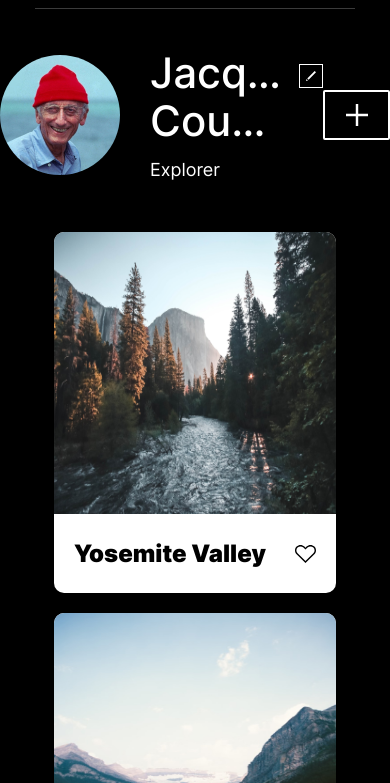
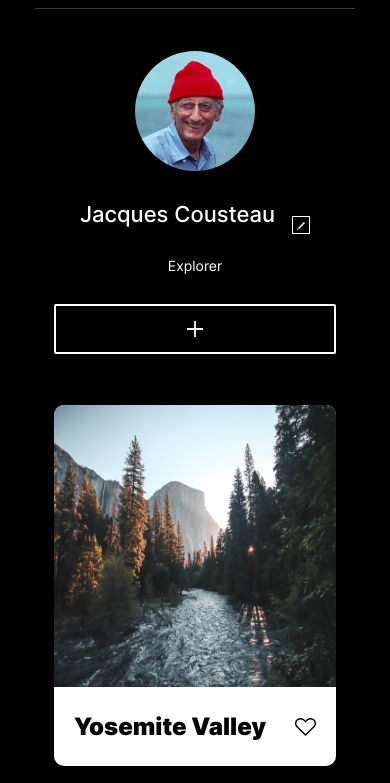
Before and after one commit to nobodayhh/project_aroundtheus, a plain HTML site: page index.html in a window 390 px wide. Shown: the part 55-838 px from the top of the page. Drawn offline with Linux system fonts and the light colour scheme.

Commit message:
commit
fixed

```diff
--- a/blocks/card.css
+++ b/blocks/card.css
@@ -49,12 +49,3 @@
 .card__like-button:hover {
     opacity: 50%;
 }
-
-
-@media screen and (max-width: 320px) {
-
-    .cards {
-        margin-top: 36px 0 0;
-    }
-
-}
--- a/blocks/footer.css
+++ b/blocks/footer.css
@@ -10,7 +10,7 @@
     font-size: 18px;
 }
 
-@media screen and (max-width: 680px) {
+@media screen and (max-width: 320px) {
     .footer {
       max-width: 282px;
       margin-top: 40px;
--- a/blocks/header.css
+++ b/blocks/header.css
@@ -7,7 +7,7 @@
 .header__logo {
     width: 173px;
     height: 33px;
-    margin: 0 auto 0;
+    margin: 0 auto 41px;
 }
 
 @media screen and (max-width: 680px) {
--- a/blocks/page.css
+++ b/blocks/page.css
@@ -25,11 +25,11 @@
     }
 }
 
-/* @media screen and (max-width: 680px) {
+@media screen and (max-width: 680px) {
     .page__section{
       max-width: calc(100%-40px);
     }
-} */
+}
 
 @media screen and (max-width: 320px) {
     .page__content {
--- a/blocks/profile.css
+++ b/blocks/profile.css
@@ -80,6 +80,58 @@
 }
 
 
+@media screen and (max-width: 680px) {
+  .profile {
+    flex-direction: column;
+    justify-content: center;
+    padding-top: 42px;
+  }
+
+  .profile__info {
+    display: flex;
+    flex-wrap: wrap;
+    width: 100%;
+    justify-content: center;
+    grid-gap: 14px 17px;
+    margin: 0;
+  }
+
+  .profile__description {
+    width: 100%;
+    font-size: 14px;
+    line-height: 17px;
+    text-align: center;
+  }
+
+  .profile__add-button {
+    width: 282px;
+    justify-content: center;
+    margin-top: 30px;
+    margin-left: 0px;
+    background-size: 16px;
+  }
+
+  .profile__edit-button {
+    height: 18px;
+    width: 18px;
+    background-size: 7.5px;
+    margin-right: 0px;
+    align-items: center;
+  }
+
+  .profile__title {
+    font-size: 22px;
+    line-height: 27px;
+    text-align: center;
+    max-width: 196px;
+  }
+
+  .profile__image {
+    margin: 0 auto;
+    margin-bottom: 30px;
+  }
+}
+
 @media screen and (max-width: 320px) {
   .profile {
     flex-direction: column;
@@ -89,7 +141,6 @@
 
   .profile__image {
     object-position: center;
-    margin-right: 0;
   }
 
   .profile__title {
```
